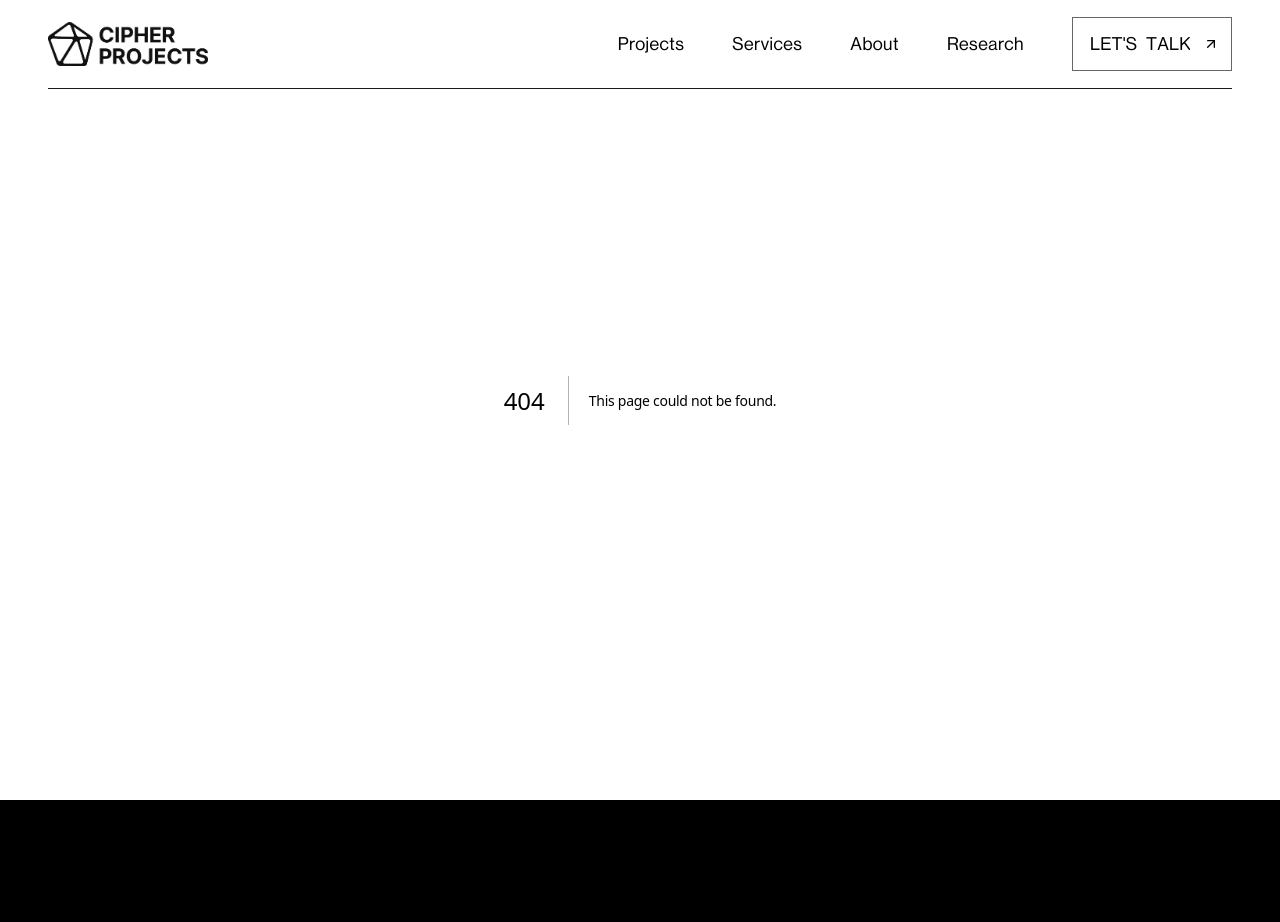
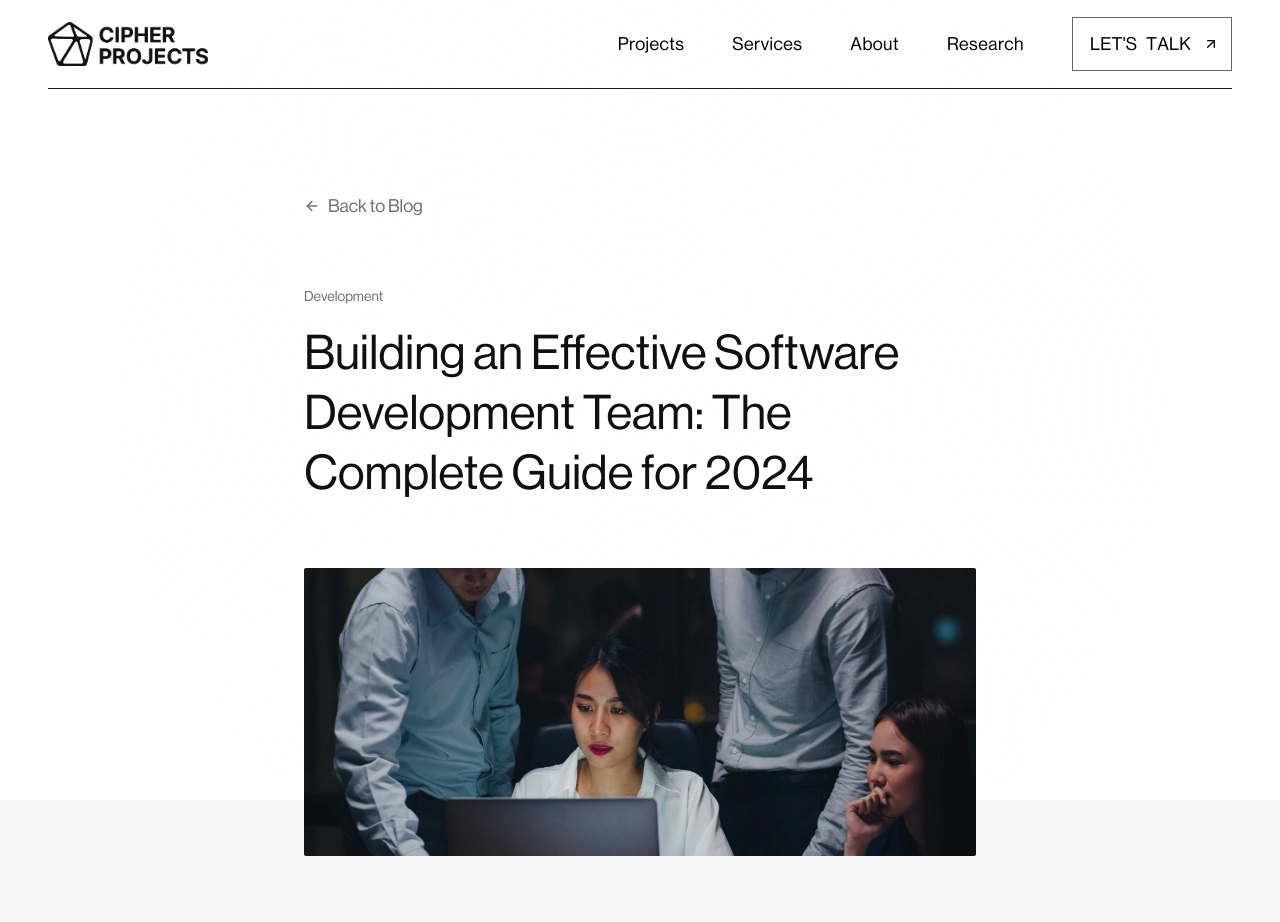
Before and after one commit to meteordefect/cipher-projects, a Next.js app: page /research/software-development-team in a window 1280 px wide. Before the commit this address had no page. Shown: the top 922 px of the page. Built offline with nearby package versions, Linux system fonts and the light colour scheme.

Commit message:
New SEO software blog

```diff
--- a/src/app/research/page.tsx
+++ b/src/app/research/page.tsx
@@ -7,6 +7,16 @@ import Image from 'next/image'
 import { ArrowUpRight } from 'lucide-react'
 
 const researchPosts = [
+  {
+    id: 'software-development-team',
+    title: "Building an Effective Software Development Team: The Complete Guide for 2024",
+    subtitle: "Essential strategies for assembling and managing high-performing development teams",
+    date: "December 31, 2024",
+    author: "Cipher Projcects Team",
+    category: "Development",
+    image: "/research/software-development-team.jpg",
+    excerpt: "Discover how to build and maintain a high-performing software development team in 2024. Learn about crucial team roles, optimal structures, and best practices for fostering collaboration and innovation in modern development environments."
+  },
   {
     id: 'cdk-s3-exploit',
     title: "How a Deleted S3 Bucket Could Hand Over Your Entire AWS Account to Attackers",
@@ -42,7 +52,7 @@ const researchPosts = [
     title: "Gordon Ramsay's Kitchen Nightmares: A Lesson for Software Development",
     subtitle: "What cooking can teach us about code",
     date: "September 23, 2024",
-    author: "Cipher Weekly Team",
+    author: "Cipher Projects Team",
     category: "Software Development",
     image: "/research/kitchen-dev.jpg",
     excerpt: "How the principles that make a successful kitchen mirror those that create successful software projects. Insights from Gordon Ramsay's approach to fixing failing restaurants."
--- /dev/null
+++ b/src/app/research/software-development-team/page.tsx
@@ -0,0 +1,129 @@
+'use client'
+
+import Image from 'next/image'
+import Link from 'next/link'
+import { ArrowLeft, Linkedin, Twitter } from 'lucide-react'
+
+export default function SoftwareDevTeamPage() {
+  return (
+    <main className="min-h-screen pt-48 pb-32">
+      <article className="container max-w-3xl">
+        {/* Back Link */}
+        <Link
+          href="/blog"
+          className="inline-flex items-center gap-2 text-lg opacity-60 hover:opacity-100 transition-opacity duration-300 mb-16"
+        >
+          <ArrowLeft className="w-4 h-4" />
+          Back to Blog
+        </Link>
+
+        {/* Category & Title */}
+        <div className="space-y-8 mb-16">
+          <div className="space-y-4">
+            <span className="text-sm opacity-60">Development</span>
+            <h1 className="text-5xl font-normal leading-tight">
+              Building an Effective Software Development Team: The Complete Guide for 2024
+            </h1>
+          </div>
+        </div>
+
+        {/* Hero Image */}
+        <div className="relative aspect-[21/9] mb-16 overflow-hidden rounded-sm">
+          <Image
+            src="/research/software-development-team.jpg"
+            alt="Software Development Team Collaboration"
+            fill
+            className="object-cover"
+            priority
+          />
+        </div>
+
+        {/* Author & Date */}
+        <div className="flex items-center gap-4 mb-16 text-sm opacity-60">
+          <span>Cipher Projects Team</span>
+          <span className="w-1 h-1 rounded-full bg-current" />
+          <span>December 31, 2024</span>
+        </div>
+
+        {/* Content */}
+        <div className="[&>*]:mb-8 space-y-8">
+          <div className="space-y-6">
+            <p className="text-xl leading-relaxed opacity-80">
+              Your product's success hinges directly on the strength of your software development team. But building an effective team isn't just about hiring talented individuals—it's about creating a cohesive unit that can consistently deliver value while adapting to ever-changing technical landscapes and business requirements.
+            </p>
+          </div>
+
+          <div className="space-y-6">
+            <h2 className="text-3xl font-normal">Core Roles in Modern Software Development Teams</h2>
+            <p className="text-lg leading-relaxed opacity-80">
+              Today's software development teams are intricate ecosystems where each role plays a vital part in the product's success. The key roles typically include product managers who oversee the product vision, software developers who bring that vision to life, UX/UI designers who ensure user-friendly interfaces, and quality assurance engineers who maintain product quality.
+            </p>
+            <p className="text-lg leading-relaxed opacity-80">
+              Product managers act as the strategic cornerstone, balancing business objectives with technical feasibility. They create and communicate the product vision, manage the roadmap, and ensure alignment between stakeholders and the development team. Software developers and engineers form the technical backbone, writing code and implementing features while maintaining code quality and performance.
+            </p>
+          </div>
+
+          <div className="space-y-6">
+            <h2 className="text-3xl font-normal">Choosing the Right Team Structure</h2>
+            <p className="text-lg leading-relaxed opacity-80">
+              The structure of your development team can significantly impact its effectiveness. While traditional hierarchical structures work well for some organizations, many modern teams are adopting more flexible, Agile-based approaches. Agile teams typically consist of 4-10 members and emphasize self-organization, cross-functionality, and iterative development.
+            </p>
+            <p className="text-lg leading-relaxed opacity-80">
+              Your choice between specialists, generalists, or hybrid teams should align with your project's complexity and goals. Specialist teams excel in projects requiring deep expertise, while generalist teams offer more flexibility and adaptability. Hybrid teams combine both approaches, providing a balance of deep expertise and broad capabilities.
+            </p>
+          </div>
+
+          <div className="space-y-6">
+            <h2 className="text-3xl font-normal">Characteristics of High-Performing Teams</h2>
+            <p className="text-lg leading-relaxed opacity-80">
+              High-performing software development teams share several key characteristics. They excel at collaboration, with team members working seamlessly together while sharing knowledge and supporting each other. These teams maintain a strong customer focus, understanding user needs and incorporating feedback effectively into their development cycle.
+            </p>
+            <p className="text-lg leading-relaxed opacity-80">
+              Successful teams also demonstrate strong problem-solving capabilities and adaptability. They approach challenges systematically, leverage diverse perspectives, and adjust their approaches based on lessons learned. Clear communication channels and established feedback loops ensure that information flows efficiently both within the team and with stakeholders.
+            </p>
+          </div>
+
+          <div className="space-y-6">
+            <h2 className="text-3xl font-normal">Building and Maintaining Team Excellence</h2>
+            <p className="text-lg leading-relaxed opacity-80">
+              Creating an effective software development team requires careful attention to both technical skills and team dynamics. Start by establishing clear objectives and expectations, then focus on fostering a collaborative culture where innovation and continuous learning are encouraged. Regular team meetings, code reviews, and knowledge-sharing sessions help maintain technical excellence while strengthening team bonds.
+            </p>
+            <p className="text-lg leading-relaxed opacity-80">
+              Invest in ongoing learning opportunities and encourage cross-training among team members. This not only improves individual capabilities but also builds resilience within the team. Additionally, implement tools and processes that support efficient communication and collaboration, whether your team is co-located or distributed.
+            </p>
+          </div>
+
+          <div className="space-y-6">
+            <h2 className="text-3xl font-normal">Looking Ahead: Future of Development Teams</h2>
+            <p className="text-lg leading-relaxed opacity-80">
+              As we move forward, software development teams must evolve to meet changing technological demands and work patterns. Remote and hybrid work arrangements are becoming permanent fixtures, requiring teams to master virtual collaboration tools and asynchronous communication methods. Additionally, the rising importance of DevOps, artificial intelligence, and cloud technologies means teams must continuously adapt their skillsets and working methods.
+            </p>
+          </div>
+        </div>
+
+        {/* Share Links */}
+        <div className="mt-32 pt-8 border-t border-current/10">
+          <div className="flex items-center gap-4">
+            <span className="text-sm opacity-60">Share this article</span>
+            <Link
+              href={`https://twitter.com/intent/tweet?text=Building an Effective Software Development Team: The Complete Guide for 2024&url=${encodeURIComponent('https://yourwebsite.com/blog/software-development-team')}`}
+              target="_blank"
+              rel="noopener noreferrer"
+              className="opacity-60 hover:opacity-100 transition-opacity"
+            >
+              <Twitter size={20} />
+            </Link>
+            <Link
+              href={`https://www.linkedin.com/shareArticle?mini=true&url=${encodeURIComponent('https://yourwebsite.com/blog/software-development-team')}&title=Building an Effective Software Development Team: The Complete Guide for 2024`}
+              target="_blank"
+              rel="noopener noreferrer"
+              className="opacity-60 hover:opacity-100 transition-opacity"
+            >
+              <Linkedin size={20} />
+            </Link>
+          </div>
+        </div>
+      </article>
+    </main>
+  )
+}
```
Also changed, not shown: public/research/software-development-team.jpg (added).
